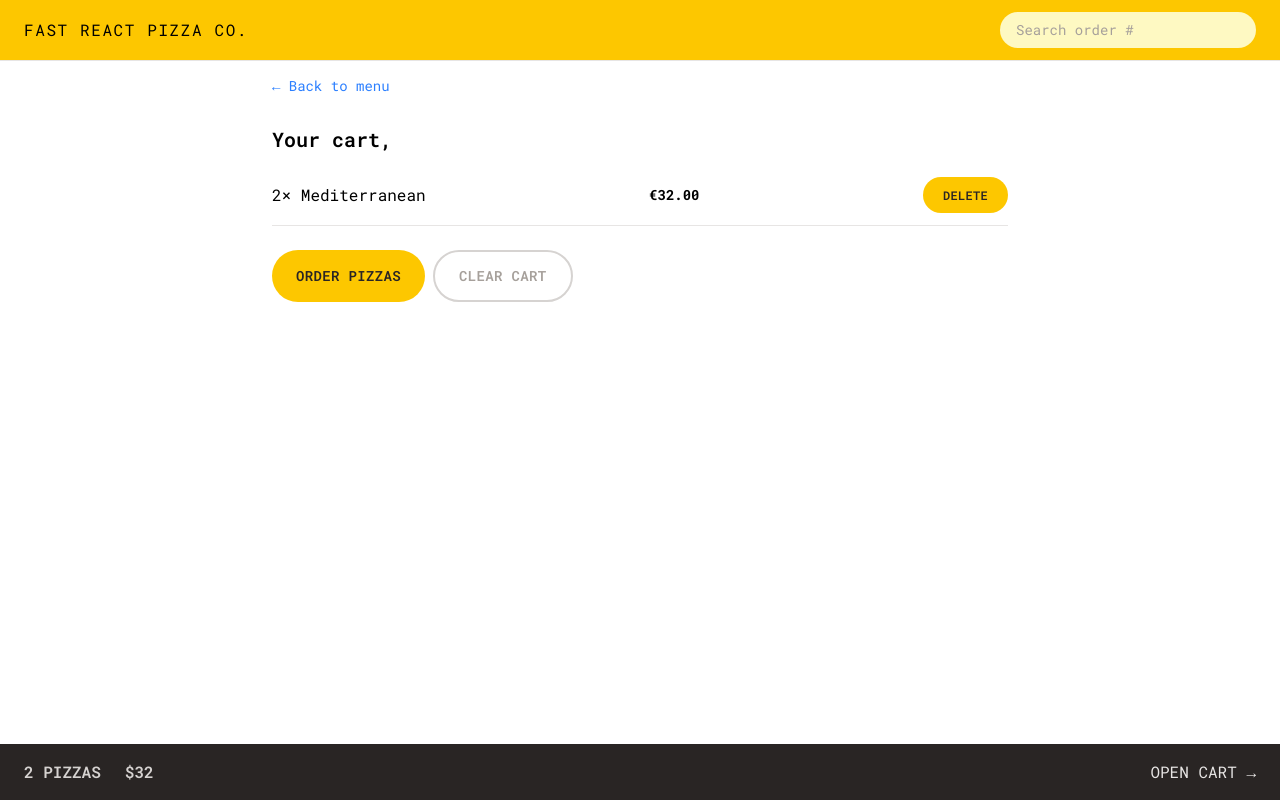
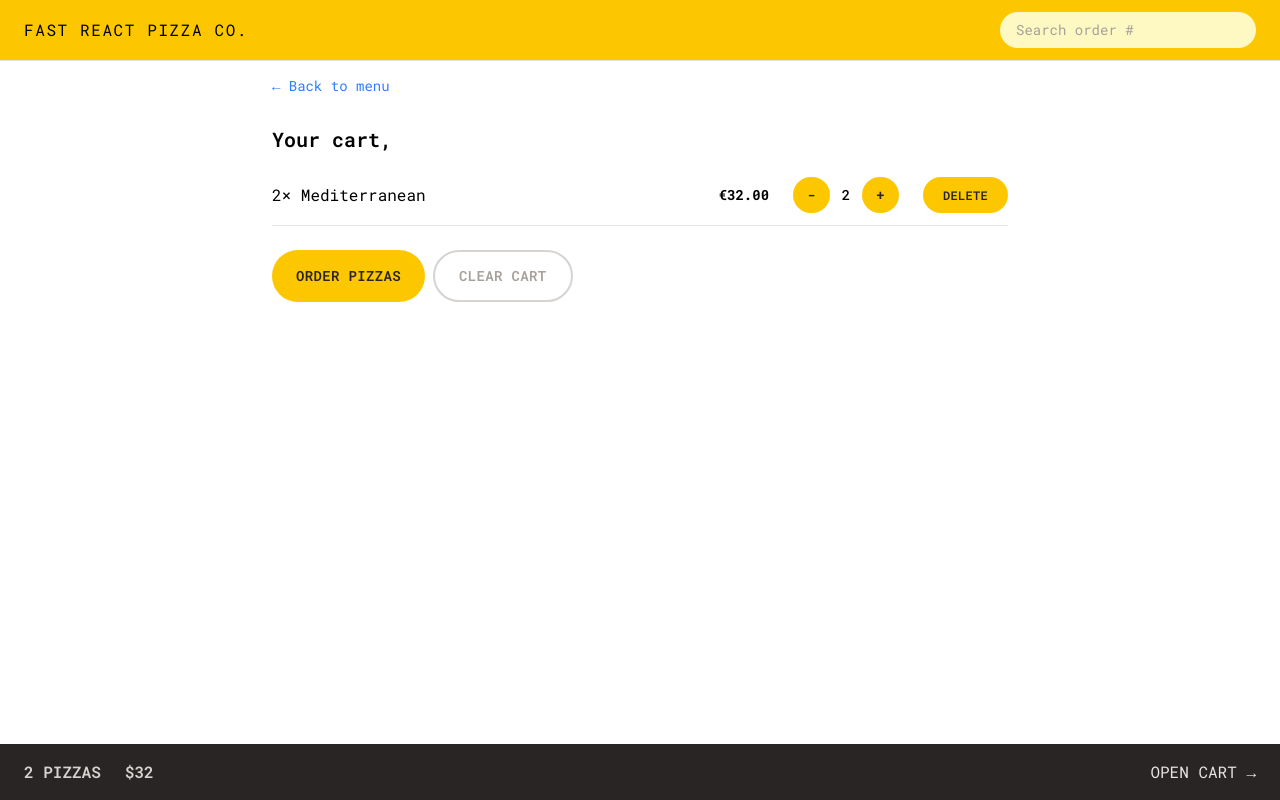
Before and after one commit to eroscamposg/react-pizza, a React (Vite) app: page /cart in a window 1280 px wide. Built offline with nearby package versions, Linux system fonts and the light colour scheme.

Commit message:
Update / decrease item quantity

```diff
--- a/src/features/cart/CartItem.jsx
+++ b/src/features/cart/CartItem.jsx
@@ -1,5 +1,6 @@
 import { formatCurrency } from "../../utils/helpers";
 import DeleteItem from "./DeleteItem";
+import UpdateItemQuantity from "./UpdateItemQuantity";
 
 function CartItem({ item }) {
   const { pizzaId, name, quantity, totalPrice } = item;
@@ -11,9 +12,9 @@
       </p>
       <div className="flex items-center justify-between sm:gap-6">
         <p className="text-sm font-bold">{formatCurrency(totalPrice)}</p>
+        <UpdateItemQuantity itemId={pizzaId} currentQuantity={quantity} />
+        <DeleteItem pizzaId={pizzaId} />
       </div>
-
-      <DeleteItem pizzaId={pizzaId} />
     </li>
   );
 }
--- /dev/null
+++ b/src/features/cart/UpdateItemQuantity.jsx
@@ -0,0 +1,26 @@
+import { useDispatch } from "react-redux";
+import Button from "../../ui/Button";
+import { decreaseItemQuantity, increaseItemQuantity } from "./cartSlice";
+
+function UpdateItemQuantity({ itemId, currentQuantity }) {
+  const dispatch = useDispatch();
+
+  return (
+    <div className="flex items-center gap-1 md:gap-3">
+      <Button
+        type="round"
+        onClick={() => dispatch(decreaseItemQuantity(itemId))}
+      >
+        -
+      </Button>
+      <span className="text-sm font-medium">{currentQuantity}</span>
+      <Button
+        type="round"
+        onClick={() => dispatch(increaseItemQuantity(itemId))}
+      >
+        +
+      </Button>
+    </div>
+  );
+}
+export default UpdateItemQuantity;
--- a/src/features/cart/cartSlice.js
+++ b/src/features/cart/cartSlice.js
@@ -37,6 +37,8 @@
       const item = state.cart.find((item) => item.pizzaId === action.payload);
       item.quantity--;
       item.totalPrice = item.quantity * item.unitPrice;
+
+      if (item.quantity === 0) cartSlice.caseReducers.deleteItem(state, action);
     },
     clearCart(state) {
       state.cart = [];
--- a/src/features/menu/MenuItem.jsx
+++ b/src/features/menu/MenuItem.jsx
@@ -3,6 +3,7 @@
 import { formatCurrency } from "../../utils/helpers";
 import { addItem, getCurrentQuantityById } from "../cart/cartSlice";
 import DeleteItem from "../cart/DeleteItem";
+import UpdateItemQuantity from "../cart/UpdateItemQuantity";
 
 function MenuItem({ pizza }) {
   const { id, name, unitPrice, ingredients, soldOut, imageUrl } = pizza;
@@ -45,7 +46,15 @@
             </p>
           )}
 
-          {isInCart && <DeleteItem pizzaId={id} />}
+          {isInCart && (
+            <div className="flex items-center gap-3 sm:gap-8">
+              <UpdateItemQuantity
+                itemId={id}
+                currentQuantity={currentQuantity}
+              />
+              <DeleteItem pizzaId={id} />
+            </div>
+          )}
 
           {!soldOut && !isInCart && (
             <Button type="small" onClick={handleAddToCart}>
--- a/src/ui/Button.jsx
+++ b/src/ui/Button.jsx
@@ -9,6 +9,7 @@
     small: base + "px-3 py-2 md:px-5 md:py-2.5 text-xs",
     secondary:
       "cursor-pointer text-sm inline-block rounded-full border-2 border-stone-300 font-semibold tracking-wide text-stone-400 uppercase transition-colors duration-300 hover:bg-stone-300 hover:text-stone-800 focus:bg-stone-300 focus:text-stone-800 focus:ring focus:ring-stone-200 focus:ring-offset-2 focus:outline-none disabled:cursor-not-allowed px-4 py-2.5 md:px-6 md:py-3.5",
+    round: base + "px-2.5 py-1 md:px-3.5 md:py-2 text-sm",
   };
 
   if (to)
```
